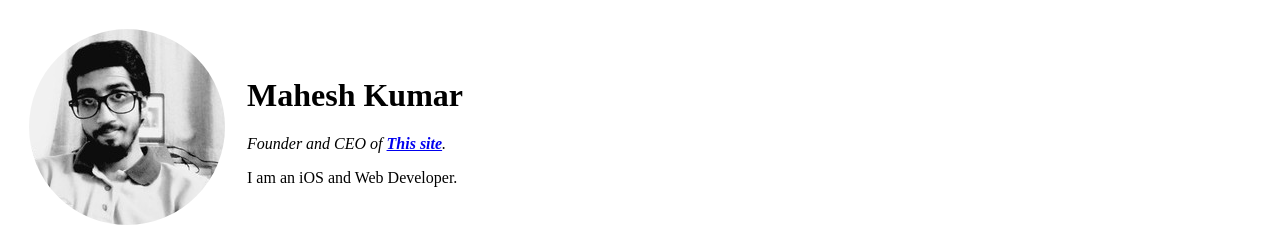
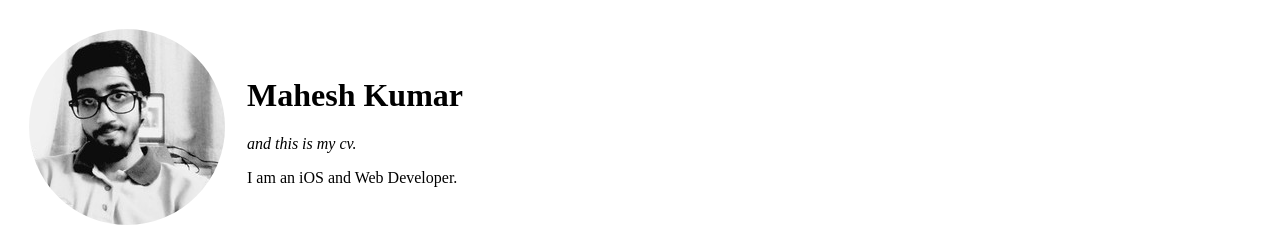
Before and after one commit to Mahesh137/cv, a plain HTML site: page index.html in a window 1280 px wide. Shown: the top 227 px of the page. Drawn offline with Linux system fonts and the light colour scheme.

Commit message:
Update index.html

```diff
--- a/index.html
+++ b/index.html
@@ -11,7 +11,7 @@
             <td><img src="/images/image.png" alt="Mahesh's Profile Picure"></td>
             <td>
                 <h1>Mahesh Kumar</h1>
-                <p><em>Founder and CEO of <strong><a href="https://www.google.com">This site</a></strong>.</em></p>
+                <p><em>and this is my cv.</em></p>
                 <p>I am an iOS and Web Developer.</p>
             </td>
         </tr>
```
